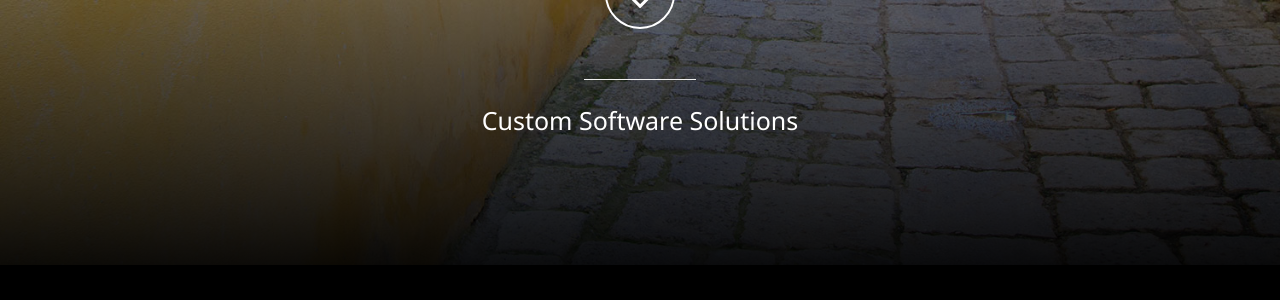
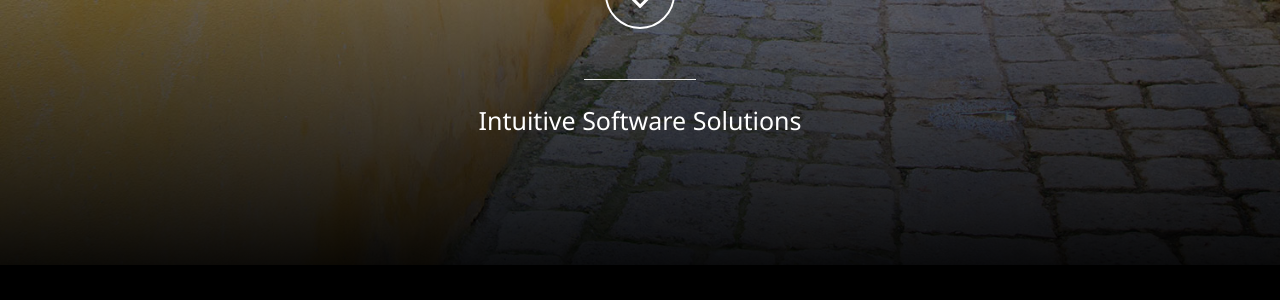
Before and after one commit to AlleywayConsulting/AlleywayConsulting, a Jekyll site: the page built from index.html, in a window 1280 px wide and 900 px high, scrolled down 478 px. Shown: the part 157-457 px from the top of the window. Built offline with Jekyll 4.4.1, drawn with Linux system fonts in a browser that asks for light colours.

Commit message:
Updating to use intuitive

```diff
--- a/_config.yml
+++ b/_config.yml
@@ -1,8 +1,8 @@
 # Site settings
-title: Custom Software Applications
+title: Intuitive Software Solutions
 email: info@alleywayconsulting.com
 url: http://alleywayconsulting.com
-description: "Custom software applications"
+description: "Intuitive Software Solutions"
 
 # Color settings (hex-codes without the leading hash-tag)
 color:
--- a/_includes/header.html
+++ b/_includes/header.html
@@ -14,7 +14,7 @@
 
                     <hr width="15%" color="#fff" style="color: #fff;"/>
 
-                    <p class="intro-text">Custom Software Solutions</p>
+                    <p class="intro-text">Intuitive Software Solutions</p>
                 </div>
             </div>
         </div>
```
